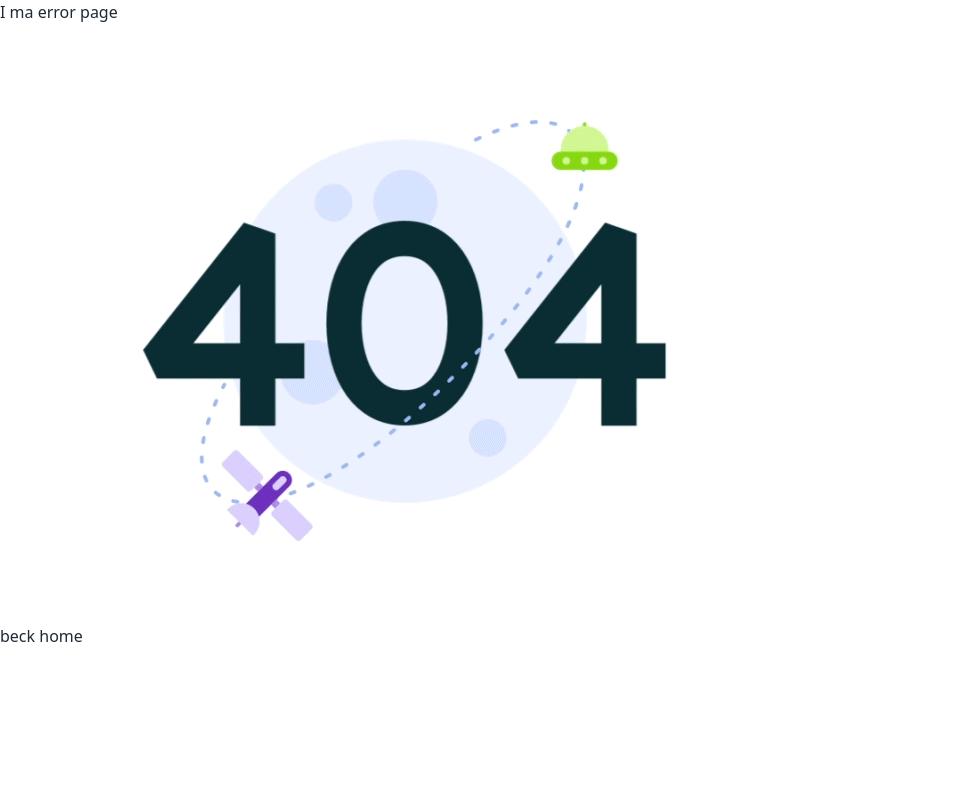
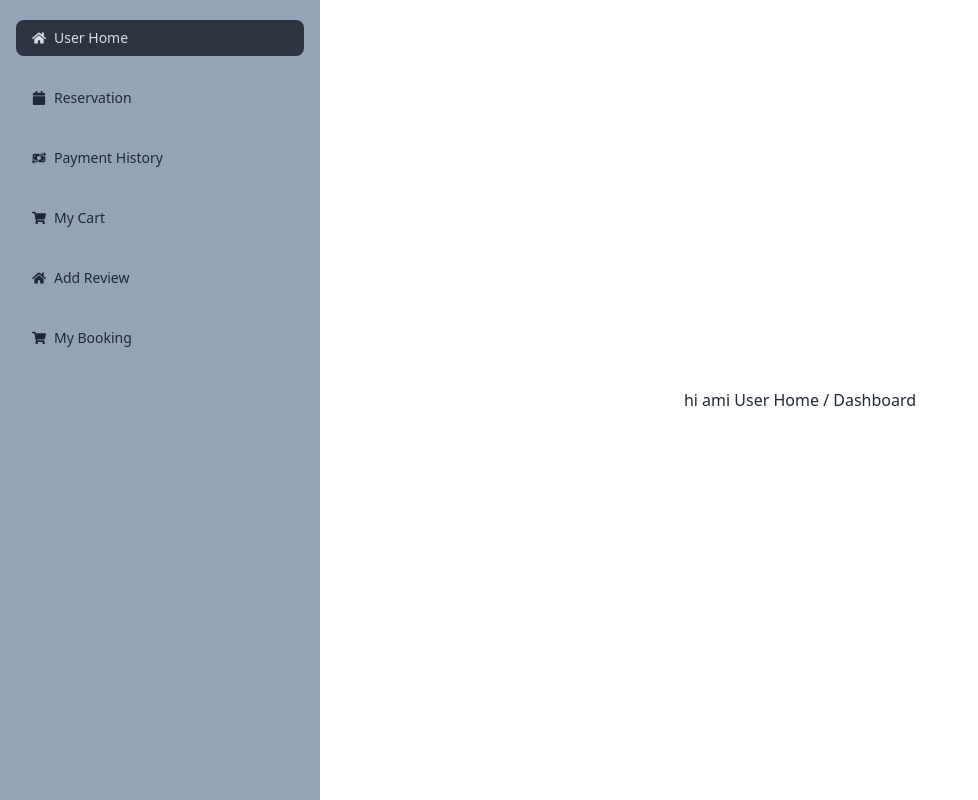
Before and after one commit to developerMohib/bisto-boss-client, a React (Vite) app: page /dashboard/userHome in a window 1280 px wide. Shown: the whole page, without its empty margins (0-978 px from the left). Built offline with nearby package versions, Linux system fonts and the light colour scheme; no server answers.

Commit message:
dashboard added

```diff
--- a/src/Component/Navbar/Navbar.jsx
+++ b/src/Component/Navbar/Navbar.jsx
@@ -43,7 +43,7 @@ const Navbar = () => {
       {user && (
         <>
           <NavLink
-            to="/dashboard"
+            to="/dashboard/userHome"
             className={({ isActive }) =>
               isActive
                 ? "text-xl font-semibold mx-2 border-b border-slate-600"
@@ -64,10 +64,12 @@ const Navbar = () => {
             {" "}
             Order Food{" "}
           </NavLink>
+          <Link to='/dashboard/cart' >
           <span className="flex ">
             <IoCart className="text-2xl"> </IoCart>
             <div className="badge bg-white ml-2 "> {cart.length} </div>
           </span>
+          </Link>
         </>
       )}
       <NavLink
--- /dev/null
+++ b/src/Pages/Dashboard/Cart/Cart.jsx
@@ -0,0 +1,11 @@
+const Cart = () => {
+  return (
+    <div>
+      <div className="flex h-screen justify-center items-center">
+        <h1> hi ami card </h1>
+      </div>
+    </div>
+  );
+};
+
+export default Cart;
--- a/src/Pages/Dashboard/Dashboard/Dashboard.jsx
+++ /dev/null
@@ -1,12 +0,0 @@
-import DynamicTitle from "../../../Component/DynamicTitle/DynamicTitle";
-
-const Dashboard = () => {
-    return (
-        <div>
-            <DynamicTitle titleName={'Dashboard'} > </DynamicTitle>
-            <h1> Hello i ma dashbord </h1>
-        </div>
-    );
-};
-
-export default Dashboard;
--- /dev/null
+++ b/src/Pages/Dashboard/UserHome/UserHome.jsx
@@ -0,0 +1,11 @@
+const UserHome = () => {
+  return (
+    <div>
+      <div className="flex h-screen justify-center items-center">
+        <h1> hi ami User Home / Dashboard </h1>
+      </div>
+    </div>
+  );
+};
+
+export default UserHome;
--- /dev/null
+++ b/src/Root/Dashboard.jsx
@@ -0,0 +1,26 @@
+import { FaCalendar, FaHome, FaShoppingCart } from "react-icons/fa";
+import { FaMoneyBillTransfer } from "react-icons/fa6";
+import { NavLink, Outlet } from "react-router-dom";
+
+const Dashboard = () => {
+  return (
+      <div  className="flex">
+      <div className="w-1/4 bg-slate-400">
+        <ul className="menu">
+          <li className="p-2 my-1" > <NavLink to="/dashboard/userHome"> <FaHome> </FaHome> User Home </NavLink>{" "} </li>
+          <li className="p-2 my-1" > <NavLink to="/dashboard/reservation"> <FaCalendar></FaCalendar> Reservation </NavLink>{" "} </li>
+          <li className="p-2 my-1" > <NavLink to="/dashboard/payment"> <FaMoneyBillTransfer></FaMoneyBillTransfer> Payment History </NavLink>{" "} </li>
+          <li className="p-2 my-1" > <NavLink to="/dashboard/cart"> <FaShoppingCart> </FaShoppingCart> My Cart </NavLink>{" "} </li>
+          <li className="p-2 my-1" > <NavLink to="/dashboard/review"> <FaHome></FaHome> Add Review </NavLink>{" "} </li>
+          <li className="p-2 my-1" > <NavLink to="/dashboard/booking"> <FaShoppingCart> </FaShoppingCart> My Booking </NavLink>{" "} </li>
+        </ul>
+      </div>
+
+      <div className="flex-1">
+        <Outlet> </Outlet>
+      </div>
+      </div>
+  );
+};
+
+export default Dashboard;
```
Also changed, not shown: src/Routes/Routes.jsx (+19 -9 lines).
